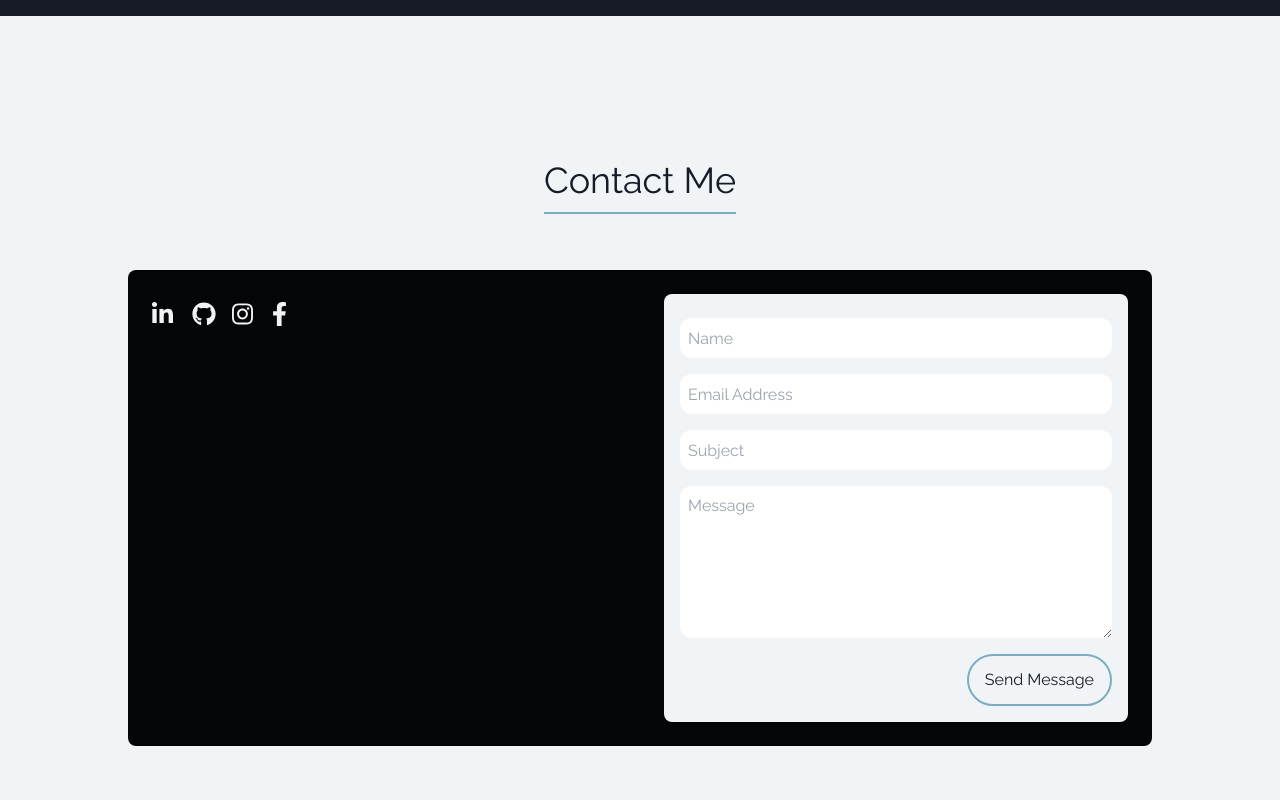
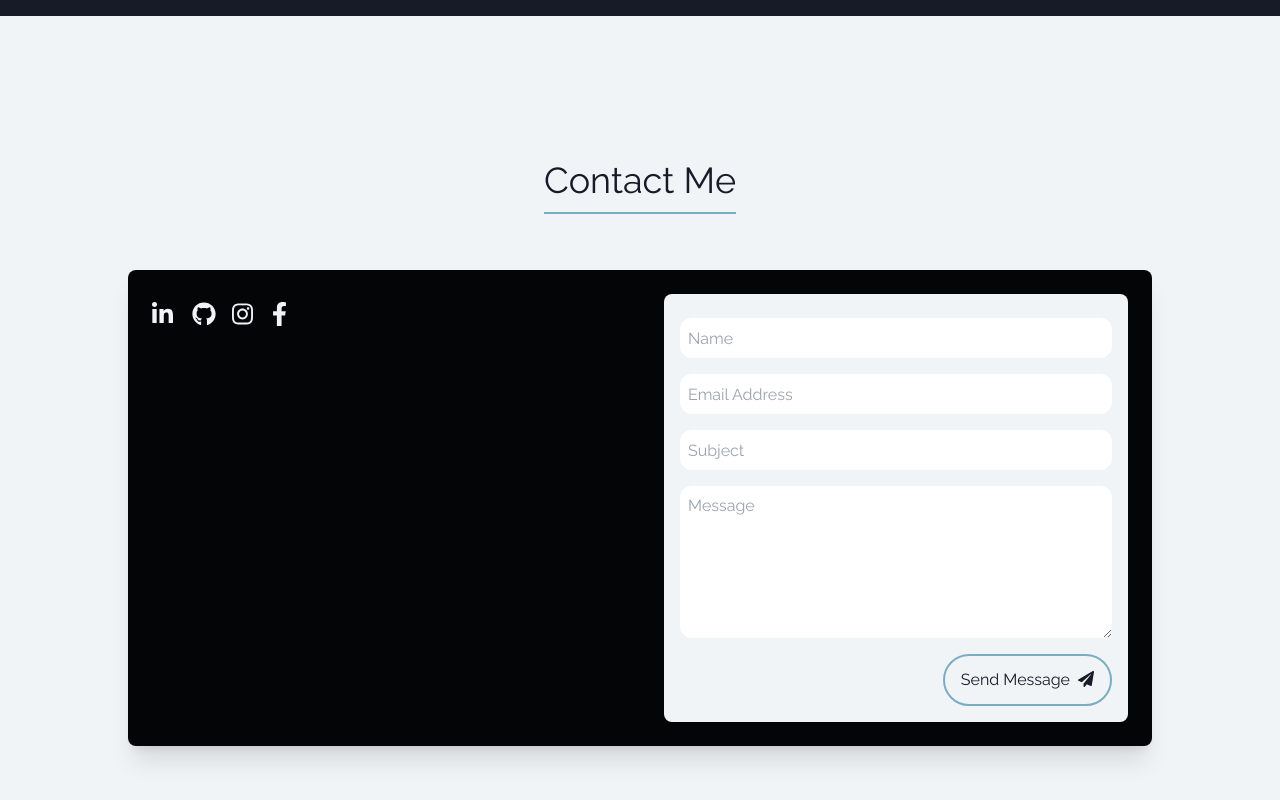
Before and after one commit to tyhuang06/tyhuang_v2, a React (Create React App) app: page / in a window 1280 px wide. Shown: the part 2894-3694 px from the top of the page. Built offline with nearby package versions, Linux system fonts and the light colour scheme.

Commit message:
fix(contact): adjust contact form layout

```diff
--- a/src/components/Contact.js
+++ b/src/components/Contact.js
@@ -15,7 +15,7 @@ const Contact = () => {
                 <div className="text-4xl text-shark border-b-2 border-blue pb-3 mb-14">
                     Contact Me
                 </div>
-                <div className="flex flex-col md:flex-row w-4/5 bg-sea text-white rounded-lg">
+                <div className="flex flex-col md:flex-row w-4/5 bg-sea text-white rounded-lg shadow-xl">
                     <div className="left w-full md:w-1/2">
                         <div className="m-6">
                             <div className="text-2xl"></div>
--- a/src/components/ContactForm.js
+++ b/src/components/ContactForm.js
@@ -1,5 +1,7 @@
 import React, { useRef } from "react";
 import { useForm } from "react-hook-form";
+import { FontAwesomeIcon } from "@fortawesome/react-fontawesome";
+import { faPaperPlane } from "@fortawesome/free-solid-svg-icons";
 import emailjs from "@emailjs/browser";
 import { ToastContainer, toast } from "react-toastify";
 import "react-toastify/dist/ReactToastify.min.css";
@@ -15,7 +17,7 @@ const ContactForm = () => {
     const form = useRef();
 
     const toastifySuccess = () => {
-        toast("Email sent!", {
+        toast("Message sent!", {
             position: "top-right",
             autoClose: 5000,
             hideProgressBar: true,
@@ -142,6 +144,7 @@ const ContactForm = () => {
                         className="button-base button-hover-light self-end"
                     >
                         Send Message
+                        <FontAwesomeIcon icon={faPaperPlane} className="ml-2" />
                     </button>
                 </div>
             </form>
```
